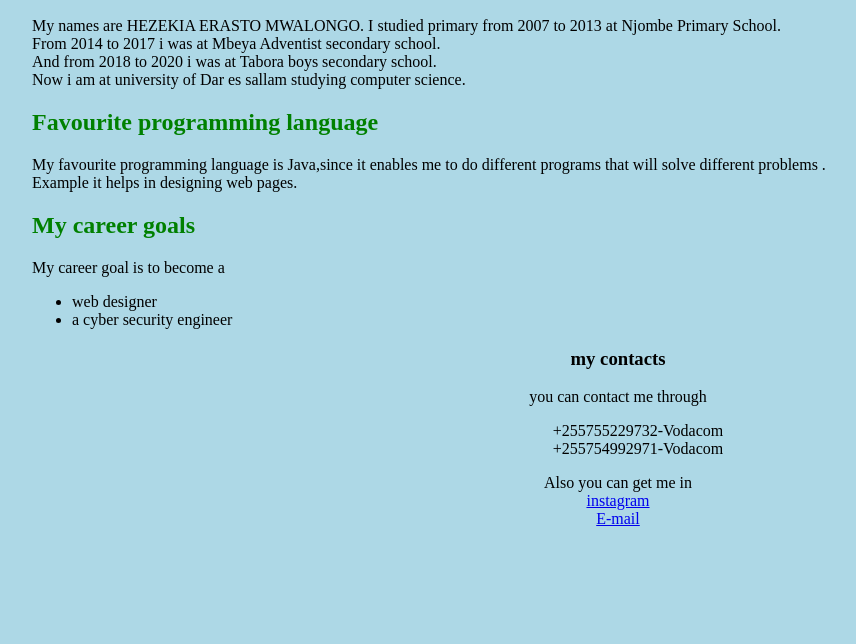
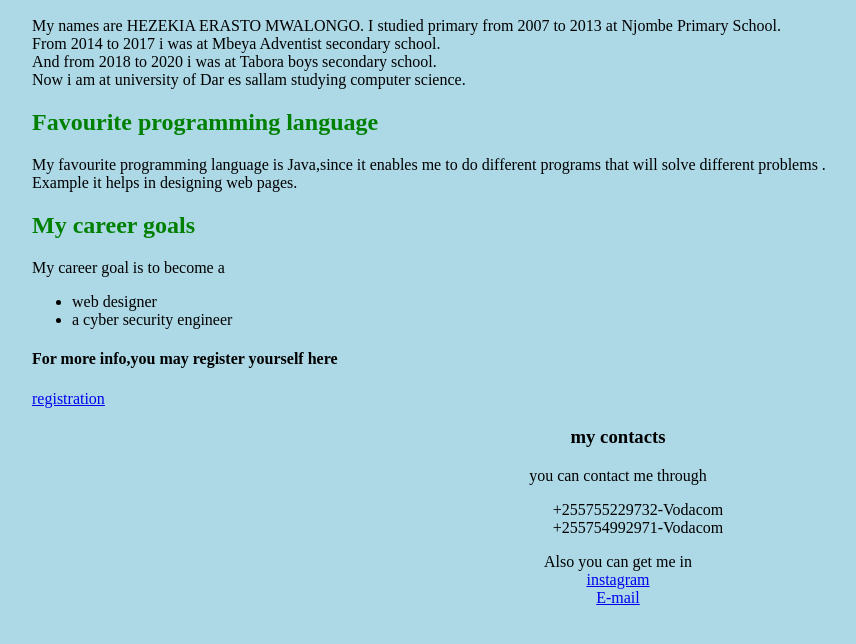
Before and after one commit to hezekia99/pius, a plain HTML site: page heze.html in a window 1280 px wide. Shown: the part 96-740 px from the top of the page, without its empty margins (68-924 px from the left). Drawn offline with Linux system fonts and the light colour scheme.

Commit message:
Create heze.html

```diff
--- a/heze.html
+++ b/heze.html
@@ -26,6 +26,8 @@ Example it helps in designing web pages.</p>
 <p>My career goal is to become a<br/>
 <ul><li>web designer</li>
 <li>a cyber security engineer</li> </ul></p>
+ <h4>For more info,you may register yourself here</h4>
+<a href="form.html"> registration</a>
 <h3>my contacts</h3>
 <div>you can contact me through
     <ul>
@@ -39,5 +41,6 @@ Example it helps in designing web pages.</p>
     <a href="mailto:hezeerasto24@gmail.com">E-mail</a>
 </div>
 
+ </p>
 </body>
 </html>
```
